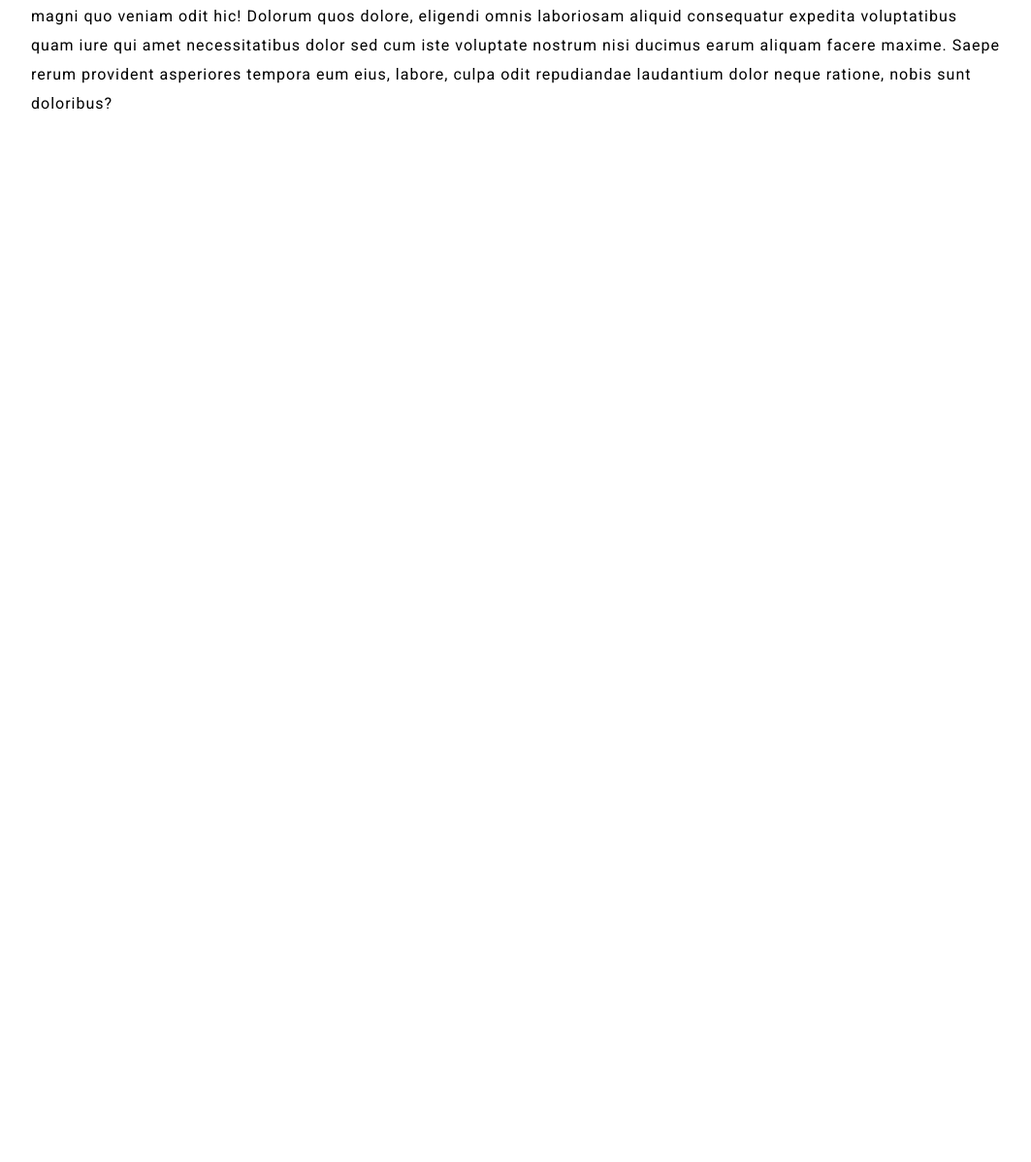
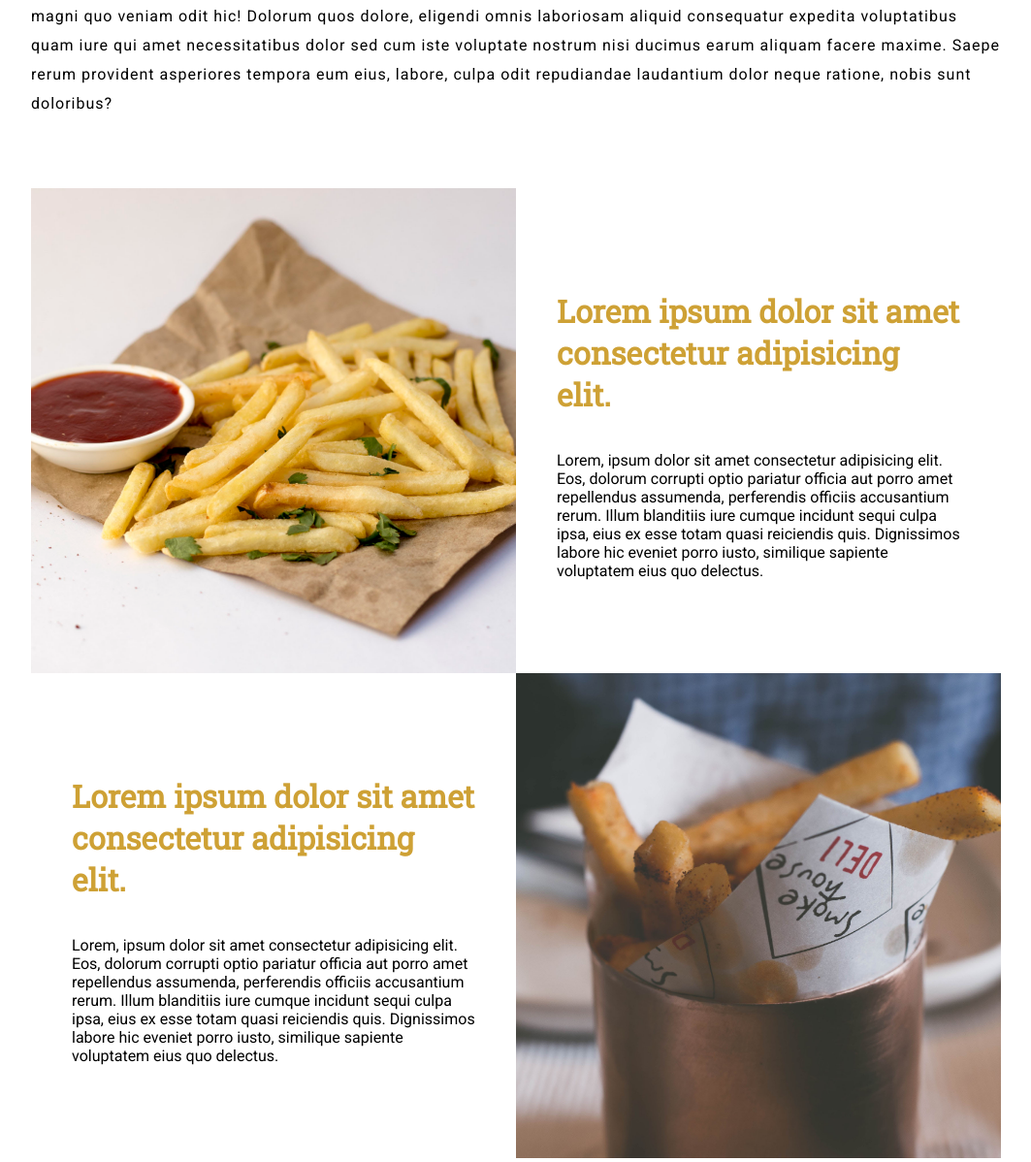
Before and after one commit to GeoHernandez27/gh-bottegaFries, a PHP site: page /about.html in a window 1280 px wide. Shown: the part 1540-2738 px from the top of the page at 97% size, without its empty margins (108-1171 px from the left). Before the commit the page ends 1653 px from the top, so only its background shows below. Run offline with PHP 8.4, Linux system fonts and the light colour scheme.

Commit message:
Added additional content to about us page

```diff
--- a/about.html
+++ b/about.html
@@ -57,6 +57,35 @@
               </div>
           </div>
 
+        <div class="spacer60"></div>
+
+        <div class="squares-wrapper">
+            <div class="squares">
+                    <div class="square">
+                            <div class="img-wrapper">
+                                <img src="images/squares/fries-sq-2.jpg" alt="Fries">
+                            </div>
+
+                            <div class="square-text-wrapper">
+                                <h1>Lorem ipsum dolor sit amet consectetur adipisicing elit.</h1>
+                                <p>Lorem, ipsum dolor sit amet consectetur adipisicing elit. Eos, dolorum corrupti optio pariatur officia aut porro amet repellendus assumenda, perferendis officiis accusantium rerum. Illum blanditiis iure cumque incidunt sequi culpa ipsa, eius ex esse totam quasi reiciendis quis. Dignissimos labore hic eveniet porro iusto, similique sapiente voluptatem eius quo delectus.</p>
+                            </div>
+                        </div>
+                <div class="square">
+
+
+                    <div class="square-text-wrapper">
+                        <h1>Lorem ipsum dolor sit amet consectetur adipisicing elit.</h1>
+                        <p>Lorem, ipsum dolor sit amet consectetur adipisicing elit. Eos, dolorum corrupti optio pariatur officia aut porro amet repellendus assumenda, perferendis officiis accusantium rerum. Illum blanditiis iure cumque incidunt sequi culpa ipsa, eius ex esse totam quasi reiciendis quis. Dignissimos labore hic eveniet porro iusto, similique sapiente voluptatem eius quo delectus.</p>
+                    </div>
+
+                    <div class="img-wrapper">
+                            <img src="images/squares/fries-sq-1.jpg" alt="Fries">
+                        </div>
+                </div>
+            </div>
+        </div>
+
 </body>
 
 </html>
--- a/styles/common.css
+++ b/styles/common.css
@@ -143,3 +143,47 @@ h1, h2, h3, h4, h5, h6 {
     letter-spacing: 1px;
     line-height: 30px;
 }
+
+/* Square grid styles */
+.squares-wrapper {
+    display: flex;
+    justify-content: center;
+
+}
+
+.squares-wrapper > .squares {
+    width: 1000px;
+}
+
+.squares-wrapper > .squares > .square {
+    display: grid;
+    grid-template-columns: 1fr 1fr;
+    margin-top:-4px;
+
+}
+.square > .img-wrapper img {
+    width: 100%;
+    height: 500px;
+    object-fit: cover;
+}
+
+.square > .square-text-wrapper {
+    display: flex;
+    justify-content: center;
+    align-items: center;
+    flex-direction: column;
+    padding: 42px;
+
+}
+
+.square > .square-text-wrapper h1 {
+    color: #cea135;
+
+}
+
+/* helpers */
+
+.spacer60 {
+    height: 60px;
+    width: 100%;
+}
```
Also changed, not shown: images/squares/fries-sq-1.jpg (added), images/squares/fries-sq-2.jpg (added).
